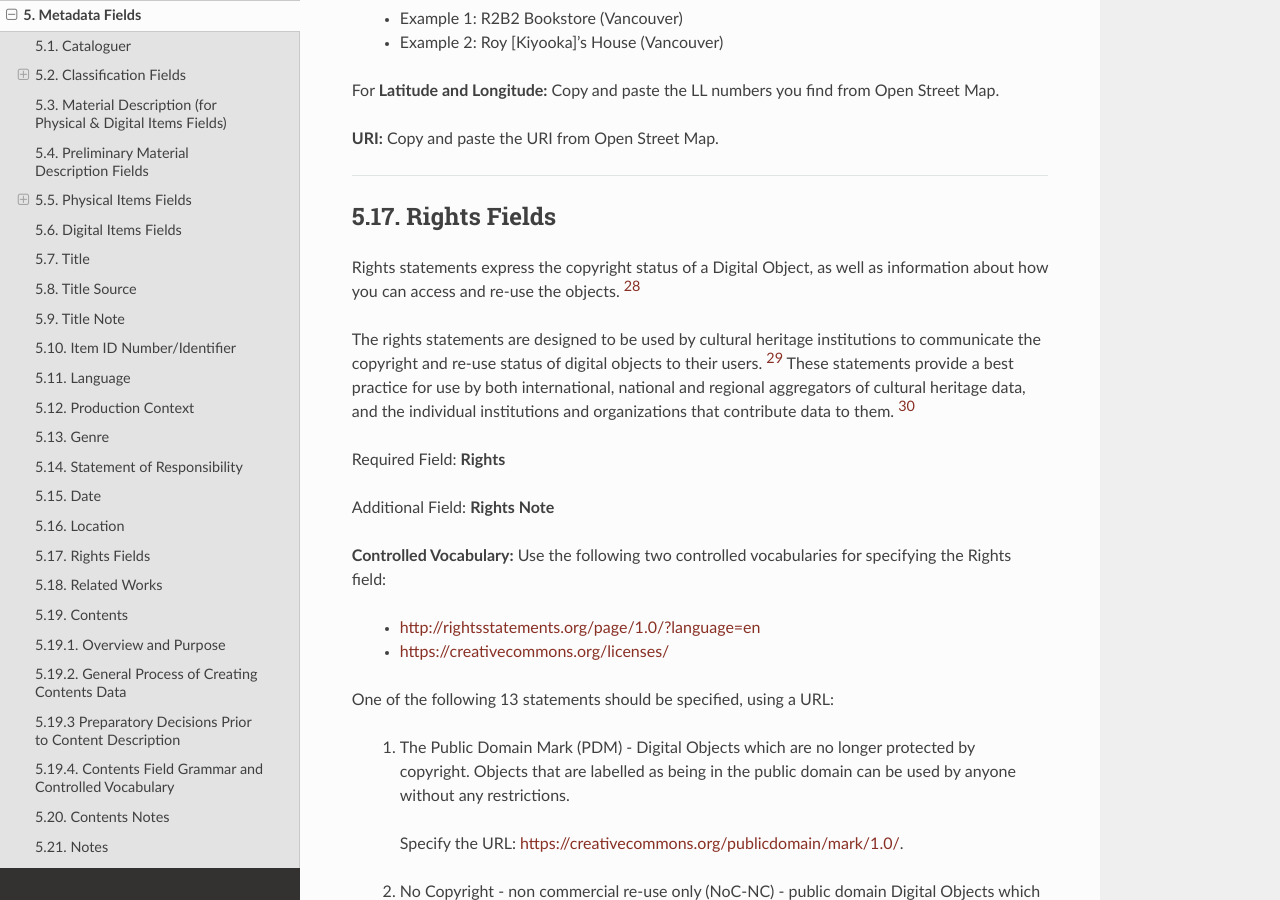
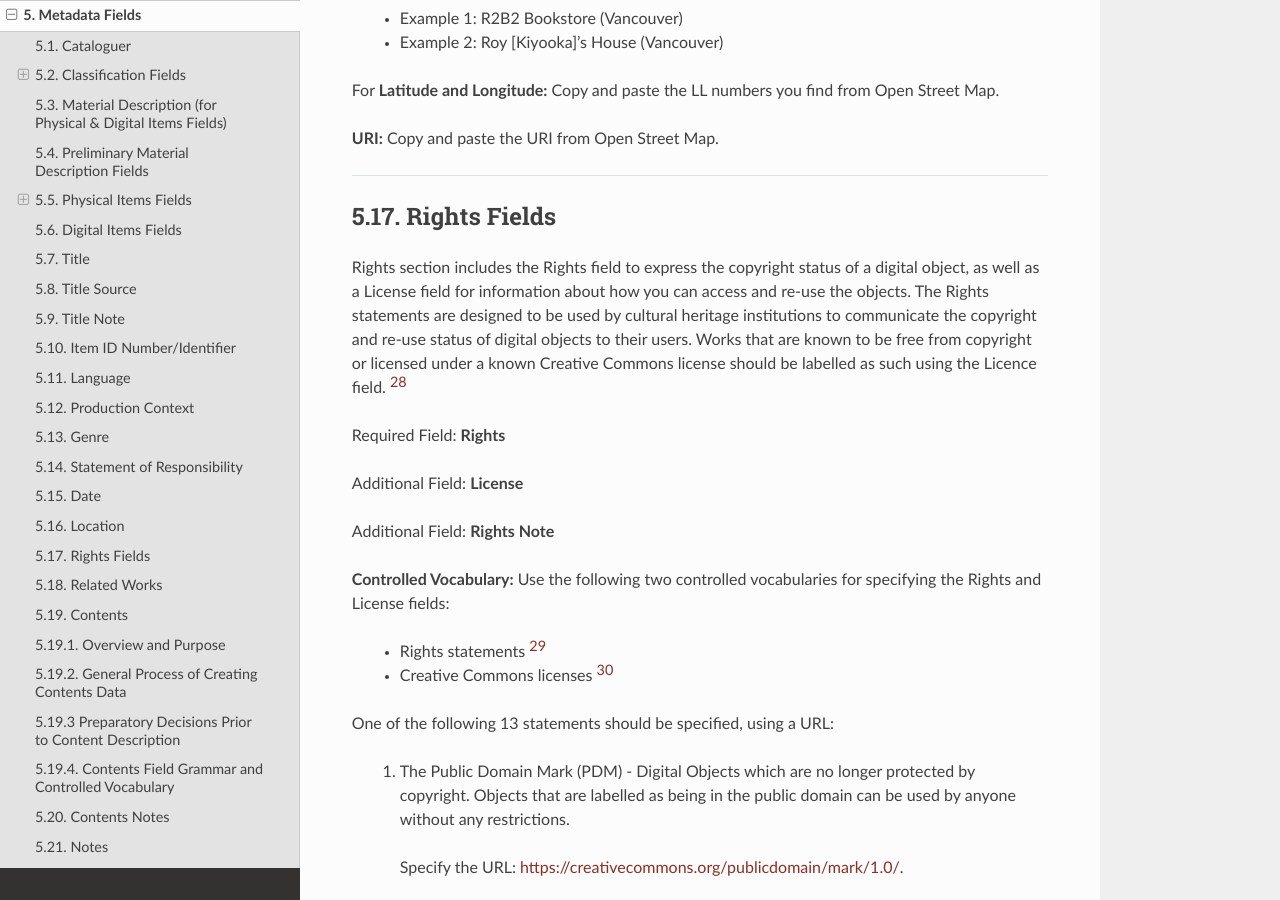
Before and after one commit to spokenweb/spokenweb-metadata-scheme, a Sphinx documentation site: the page built from docs/5-metadata-fields.rst, in a window 1280 px wide and 900 px high, scrolled down 23903 px. Built offline with Sphinx 7.4.7 and the Read the Docs theme 3.1.0, drawn with Linux system fonts in a browser that asks for light colours; some of the changed text lies outside the part shown.

Commit message:
Update 5-metadata-fields.rst

```diff
--- a/docs/5-metadata-fields.rst
+++ b/docs/5-metadata-fields.rst
@@ -814,18 +814,18 @@ For **Latitude and Longitude:**  Copy and paste the LL numbers you find from Ope
 5.17. Rights Fields
 *******************
 
-Rights statements express the copyright status of a Digital Object, as well as information about how you can access and re-use the objects. [28]_
-
-The rights statements are designed to be used by cultural heritage institutions to communicate the copyright and re-use status of digital objects to their users. [29]_ These statements provide a best practice for use by both international, national and regional aggregators of cultural heritage data, and the individual institutions and organizations that contribute data to them. [30]_
+Rights section includes the Rights field to express the copyright status of a digital object, as well as a License field for information about how you can access and re-use the objects.  The Rights statements are designed to be used by cultural heritage institutions to communicate the copyright and re-use status of digital objects to their users. Works that are known to be free from copyright or licensed under a known Creative Commons license should be labelled as such using the Licence field. [28]_
 
 Required Field: **Rights**
 
+Additional Field: **License**
+
 Additional Field: **Rights Note**
 
-**Controlled Vocabulary:**  Use the following two controlled vocabularies for specifying the Rights field:
-
-  * http://rightsstatements.org/page/1.0/?language=en
-  * https://creativecommons.org/licenses/
+**Controlled Vocabulary:**  Use the following two controlled vocabularies for specifying the Rights and License fields:
+
+  * Rights statements [29]_
+  * Creative Commons licenses [30]_
 
 One of the following 13 statements should be specified, using a URL:
 
@@ -890,7 +890,7 @@ One of the following 13 statements should be specified, using a URL:
   1. Statements for works that are in copyright (Choose #4 or #5)
   2. Statements for works that are not in copyright (Choose #1, #2 or #3)
   3. Statements for works where the copyright status is unclear or unknown (Choose #6)
-  4. Creative Commons. All Creative Commons licenses and legal tools can only be applied by, or with the permission, from the rights holder.  If the rights holder granted a Creative Commons license (Choose #7, #8, #9, #10, #11, #12, #13)
+  4. Creative Commons. All Creative Commons licenses and legal tools can only be applied by, or with the permission, from the rights holder. If the rights holder granted a Creative Commons license (Choose #7, #8, #9, #10, #11, #12, #13) In addition, select the known Creative Commons license in the License field.
 
 **Example (Unknown/unclear):**
 
@@ -1548,9 +1548,9 @@ Notes allow cataloguers to input additional information regarding the item. Ther
 .. [25] LOC, "Genre/Form Terms"
 .. [26] www.merriam-webster.com/; other dictionaries and common sense
 .. [27] "Dublin Core Metadata Element Set Version 1.1: Reference Description," Dublin Core Metadata Initiative, Accessed 12 October 2018, v.1, 1, https://www.dublincore.org/specifications/dublin-core/dces/2012-06-14/.  & "Outline of Elements and Attributes in MODS Version 3.7," Metadata Object Description Schema (MODS), Library of Congress (LOC), July 31, 2018, Version 3, https://loc.gov/standards/mods/mods-outline-3-7.html#name,%20v.3.
-.. [28]
-.. [29]
-.. [30]
+.. [28] https://rightsstatements.org/en/documentation/#use-by-cultural-heritage-institutions
+.. [29] http://rightsstatements.org/page/1.0/?language=en
+.. [30] https://creativecommons.org/licenses/
 .. [31] This genre term is an original variation of the standard LOC narrower terms for "Autobiographies" (http://id.loc.gov/authorities/genreForms/gf2014026047.html). It stems from observations made by Isabella Wang of Spoken Web.
 .. [32] Committee on Descriptive Standards. “ISAD(G): General International Standard Archival Description.” INTERNATIONAL COUNCIL ON ARCHIVES, 2000. https://www.ica.org/sites/default/files/CBPS_2000_Guidelines_ISAD%28G%29_Second-edition_EN.pdf.
 .. [33] “Sound Recording.” Wikidata. Accessed January 19, 2021. https://www.wikidata.org/wiki/Q5057302.
```
